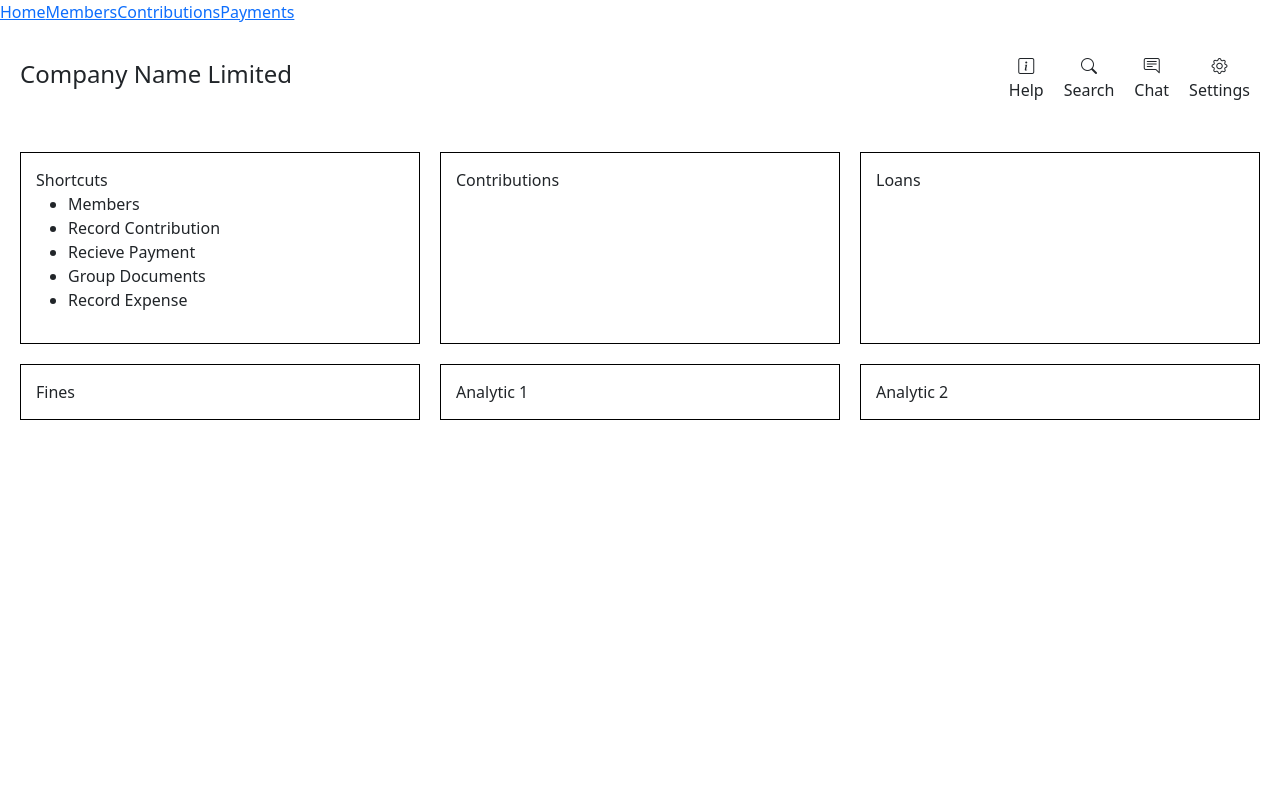
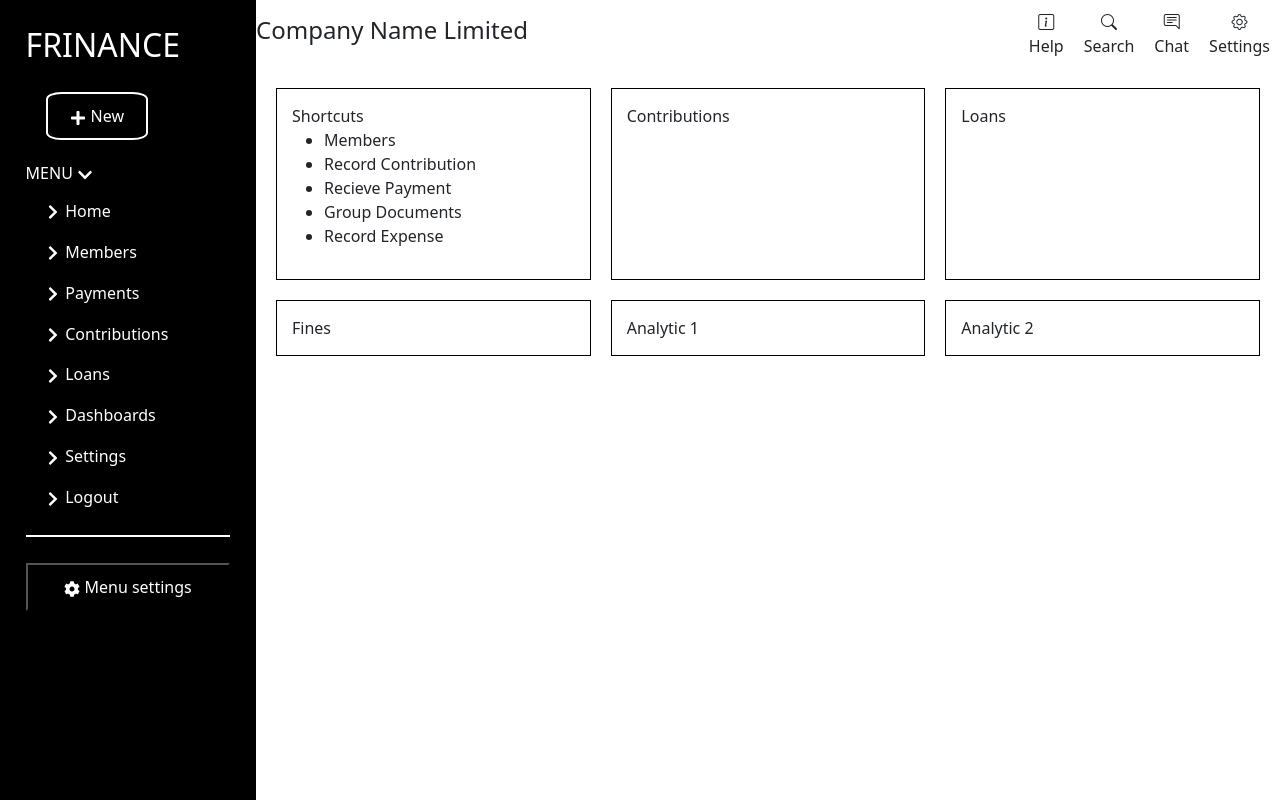
Before and after one commit to Njirugity/chamayetu, a React (Vite) app in the folder chamayetu/: page / in a window 1280 px wide. Built offline with nearby package versions, Linux system fonts and the light colour scheme.

Commit message:
Add sidebar and map routes to pages

```diff
--- a/chamayetu/package.json
+++ b/chamayetu/package.json
@@ -15,6 +15,7 @@
     "lucide-react": "^0.479.0",
     "react": "^19.0.0",
     "react-dom": "^19.0.0",
+    "react-icons": "^5.5.0",
     "react-router-dom": "^7.3.0"
   },
   "devDependencies": {
--- a/chamayetu/src/App.css
+++ b/chamayetu/src/App.css
@@ -0,0 +1,3 @@
+.pages{
+    margin-left: 20%;
+}
--- a/chamayetu/src/App.tsx
+++ b/chamayetu/src/App.tsx
@@ -2,44 +2,34 @@ import {
   BrowserRouter as Router,
   Routes,
   Route,
-  NavLink,
 } from "react-router-dom";
+
+import './App.css';
 
 import Home from "./pages/Home/Home";
 import Members from "./pages/Members/Member";
 import Contributions from "./pages/Contributions/Contributions";
 import Payment from "./pages/Payments/Payments";
+import Sidebar from "./components/Sidebar/Sidebar";
 function App() {
   return (
     <Router>
-      <div className="app">
-        <nav className="sidebar">
-          <NavLink to="/" className="navItem">
-            Home
-          </NavLink>
-          <NavLink to="/members" className="navItem">
-            Members
-          </NavLink>
-          <NavLink to="/Contributions" className="navItem">
-            Contributions
-          </NavLink>
-          <NavLink to="/Payments" className="navItem">
-            Payments
-          </NavLink>
-        </nav>
-        <div className="content">
+      <div className="flex">
+        <Sidebar />
+        <div className="pages">
           <Routes>
             <Route path="/" element={<Home />} />
             <Route path="/members" element={<Members />} />
+            <Route path="/payments" element={<Payment/>} />
             <Route path="/contributions" element={<Contributions />} />
-            <Route path="/Payments" element={<Payment />} />
+            <Route path="/loans" element={<h1>Loans Page</h1>} />
+            <Route path="/dashboards" element={<h1>Dashboards Page</h1>} />
+            <Route path="/settings" element={<h1>Settings Page</h1>} />
+            <Route path="/logout" element={<h1>Logout Page</h1>} />
           </Routes>
         </div>
       </div>
     </Router>
-    // <div>
-    //   <Payment></Payment>
-    // </div>
   );
 }
 
--- /dev/null
+++ b/chamayetu/src/components/Sidebar/Sidebar.css
@@ -0,0 +1,67 @@
+.sidebar{
+    width: 20%;
+    color: white;
+    overflow: auto;
+    background: black;
+    box-shadow: inset 0 0 10px black;
+    position: fixed;
+    display: inline;
+    overflow: hidden;
+    height: 100%;
+    padding: 2%;
+}
+
+.menu-item{
+    cursor: pointer;
+    flex: auto;
+    flex-direction: row;
+    margin: 3%;
+    padding: 3%;
+    &:hover {
+        background-color: #4a5568;
+    }
+}
+
+.menu{
+    margin: 4%;
+
+}
+
+.settings{
+    margin-top: 10%;
+    border-top: 2px solid white;
+    padding-top: 5px;
+}
+
+.btn-new{
+    background-color: black;
+    color: white;
+    padding: 10px;
+    border-radius: 15%;
+    border: 2px solid white;
+    margin-top: 10px;
+    cursor: pointer;
+    width: 50%;
+    text-align: center;
+    margin: 10%;
+}
+
+.settings-btn{
+    background-color: black;
+    color: white;
+    padding: 10px;
+    cursor: pointer;
+    width: 100%;
+    text-align: center;
+    margin-top: 10%;
+}
+
+text-gray-400 text-sm bg-gray-800 px-3 py-1 rounded flex items-center"
+
+/* bg-gray-800 px-3 py-1 rounded flex items-center text-sm */
+
+/* flex flex-col space-y-2 */
+
+/* hover:bg-gray-700 p-2 rounded cursor-pointer flex items-center */
+
+/* <div className="w-60 max-w-[14rem] bg-black text-white v-screen p-4 flex flex-col fixed left-0 top-0 shadow-lg overflow-hidden"> */
--- /dev/null
+++ b/chamayetu/src/components/Sidebar/Sidebar.tsx
@@ -0,0 +1,64 @@
+import { useState } from "react";
+import { FaChevronDown, FaChevronRight, FaCog, FaPlus } from "react-icons/fa";
+import { useNavigate } from "react-router-dom";
+import './Sidebar.css' ;
+
+const Sidebar = () => {
+  const navigate = useNavigate();
+  const [menuOpen, setMenuOpen] = useState(true);
+
+  const menuItems = [
+    { name: "Home", path: "/" },
+    { name: "Members", path: "/members" },
+    { name: "Payments", path: "/payments" },
+    { name: "Contributions", path: "/contributions" },
+    { name: "Loans", path: "/loans" },
+    { name: "Dashboards", path: "/dashboards" },
+    { name: "Settings", path: "/settings" },
+    { name: "Logout", path: "/logout" },
+  ];
+
+  return (
+    <div className="sidebar">
+      {/* Logo and New Button */}
+      <div className="flex items-center justify-between mb-6">
+        <h2 className="text-lg font-bold">FRINANCE</h2>
+        <button className="btn-new">
+          <FaPlus className="mr-2" /> New
+        </button>
+      </div>
+
+      {/* Menu Items */}
+      <div className="space-y-3">
+        <div
+          className="text-sm font-semibold flex items-center cursor-pointer"
+          onClick={() => setMenuOpen(!menuOpen)}
+        >
+          MENU <FaChevronDown className={`ml-2 text-xs transition-transform ${menuOpen ? "rotate-180" : "rotate-0"}`} />
+        </div>
+        {menuOpen && (
+          <div className="menu">
+            {menuItems.map(({ name, path }, index) => (
+              <div
+                key={index}
+                onClick={() => navigate(path)}
+                className="menu-item"
+              >
+                <FaChevronRight className="mr-2 text-xs" /> {name}
+              </div>
+            ))}
+          </div>
+        )}
+      </div>
+
+      {/* Menu Settings */}
+      <div className="settings">
+        <button className="settings-btn">
+          <FaCog className="mr-2" /> Menu settings
+        </button>
+      </div>
+    </div>
+  );
+};
+
+export default Sidebar ;
--- a/chamayetu/src/pages/Home/Home.css
+++ b/chamayetu/src/pages/Home/Home.css
@@ -1,5 +1,5 @@
 .header{
-    margin: 20px;
+    /* margin: 20px; */
 }
 .nameAndIcons{
     display: flex;
```
Also changed, not shown: 1 other file (tests, documents, lock files or other folders).
